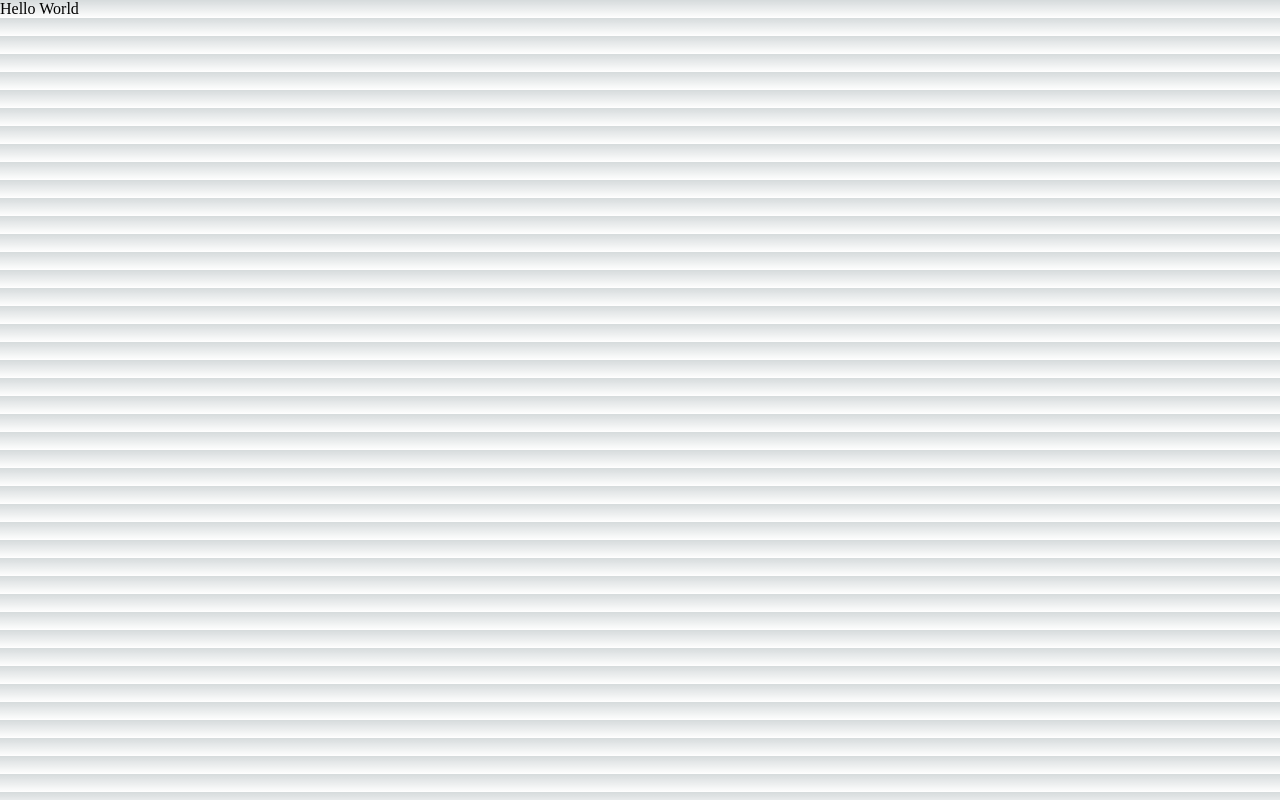
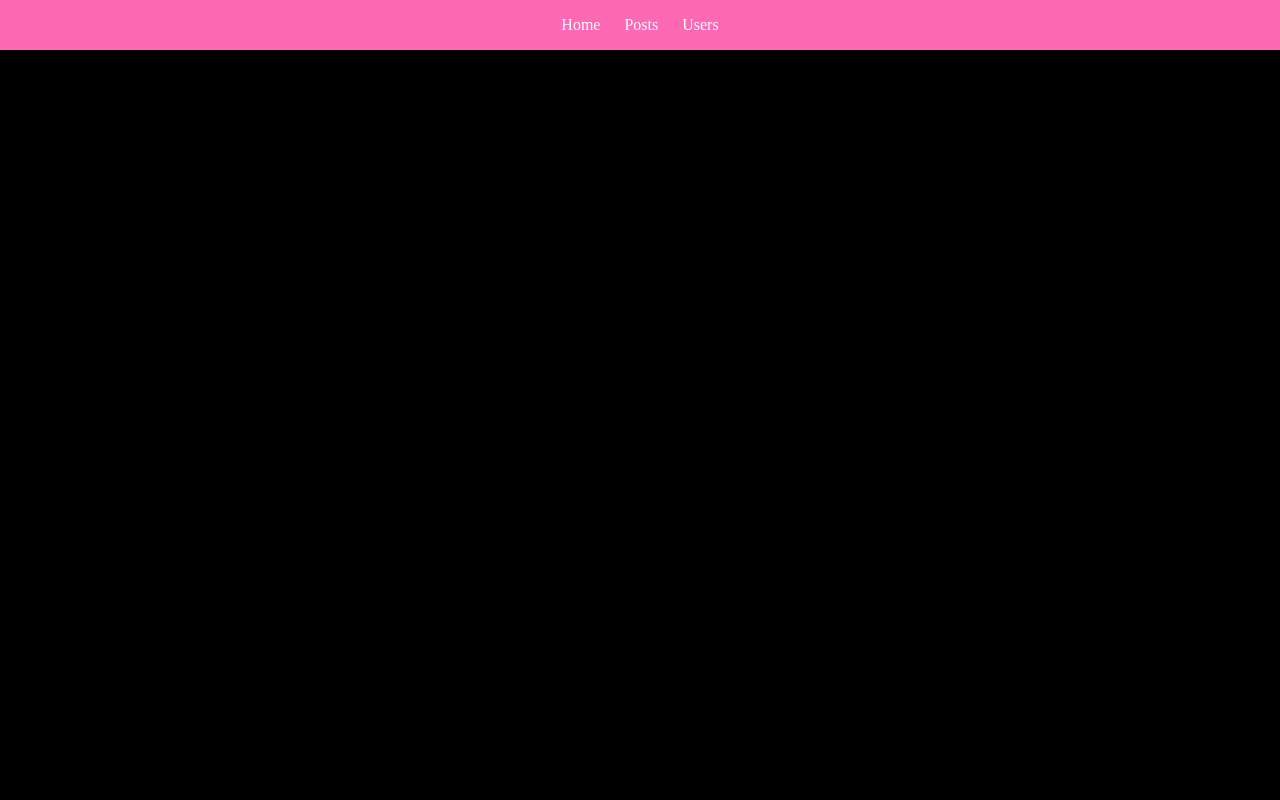
Before and after one commit to michelle01022012/next-crash-course, a Next.js app: page / in a window 1280 px wide. Built offline with nearby package versions, Linux system fonts and the light colour scheme.

Commit message:
updated color scheme and removed lines on page output

```diff
--- /dev/null
+++ b/Components/Navbar.js
@@ -0,0 +1,11 @@
+export default function Navbar() {
+  return (
+    <nav>
+        <ul>
+            <li>Home</li>
+            <li>Posts</li>
+            <li>Users</li>
+        </ul>
+      </nav>
+  )
+}
--- a/pages/index.js
+++ b/pages/index.js
@@ -2,13 +2,14 @@ import Head from 'next/head'
 import Image from 'next/image'
 import { Inter } from 'next/font/google'
 import styles from '@/styles/Home.module.css'
+import Navbar from '@/Components/Navbar'
 
 const inter = Inter({ subsets: ['latin'] })
 
 export default function Home() {
   return (
     <>
-      Hello World
+     <Navbar />
     </>
   )
 }
--- a/styles/globals.css
+++ b/styles/globals.css
@@ -1,39 +1,15 @@
-:root {
+css:root {
   --max-width: 1100px;
   --border-radius: 12px;
-  --font-mono: ui-monospace, Menlo, Monaco, 'Cascadia Mono', 'Segoe UI Mono',
-    'Roboto Mono', 'Oxygen Mono', 'Ubuntu Monospace', 'Source Code Pro',
-    'Fira Mono', 'Droid Sans Mono', 'Courier New', monospace;
-
+  --font-mono: ui-monospace, Menlo, Monaco, 'Cascadia Mono', 'Segoe UI Mono', 'Roboto Mono', 'Oxygen Mono', 'Ubuntu Monospace', 'Source Code Pro', 'Fira Mono', 'Droid Sans Mono', 'Courier New', monospace;
   --foreground-rgb: 0, 0, 0;
   --background-start-rgb: 214, 219, 220;
   --background-end-rgb: 255, 255, 255;
-
-  --primary-glow: conic-gradient(
-    from 180deg at 50% 50%,
-    #16abff33 0deg,
-    #0885ff33 55deg,
-    #54d6ff33 120deg,
-    #0071ff33 160deg,
-    transparent 360deg
-  );
-  --secondary-glow: radial-gradient(
-    rgba(255, 255, 255, 1),
-    rgba(255, 255, 255, 0)
-  );
-
+  --primary-glow: conic-gradient( from 180deg at 50% 50%, #16abff33 0deg, #0885ff33 55deg, #54d6ff33 120deg, #0071ff33 160deg, transparent 360deg );
+  --secondary-glow: radial-gradient( rgba(255, 255, 255, 1), rgba(255, 255, 255, 0) );
   --tile-start-rgb: 239, 245, 249;
   --tile-end-rgb: 228, 232, 233;
-  --tile-border: conic-gradient(
-    #00000080,
-    #00000040,
-    #00000030,
-    #00000020,
-    #00000010,
-    #00000010,
-    #00000080
-  );
-
+  --tile-border: conic-gradient( #00000080, #00000040, #00000030, #00000020, #00000010, #00000010, #00000080 );
   --callout-rgb: 238, 240, 241;
   --callout-border-rgb: 172, 175, 176;
   --card-rgb: 180, 185, 188;
@@ -45,27 +21,11 @@
     --foreground-rgb: 255, 255, 255;
     --background-start-rgb: 0, 0, 0;
     --background-end-rgb: 0, 0, 0;
-
     --primary-glow: radial-gradient(rgba(1, 65, 255, 0.4), rgba(1, 65, 255, 0));
-    --secondary-glow: linear-gradient(
-      to bottom right,
-      rgba(1, 65, 255, 0),
-      rgba(1, 65, 255, 0),
-      rgba(1, 65, 255, 0.3)
-    );
-
+    --secondary-glow: linear-gradient( to bottom right, rgba(1, 65, 255, 0), rgba(1, 65, 255, 0), rgba(1, 65, 255, 0.3) );
     --tile-start-rgb: 2, 13, 46;
     --tile-end-rgb: 2, 5, 19;
-    --tile-border: conic-gradient(
-      #ffffff80,
-      #ffffff40,
-      #ffffff30,
-      #ffffff20,
-      #ffffff10,
-      #ffffff10,
-      #ffffff80
-    );
-
+    --tile-border: conic-gradient( #ffffff80, #ffffff40, #ffffff30, #ffffff20, #ffffff10, #ffffff10, #ffffff80 );
     --callout-rgb: 20, 20, 20;
     --callout-border-rgb: 108, 108, 108;
     --card-rgb: 100, 100, 100;
@@ -79,20 +39,14 @@
   margin: 0;
 }
 
-html,
-body {
+html, body {
   max-width: 100vw;
   overflow-x: hidden;
 }
 
 body {
   color: rgb(var(--foreground-rgb));
-  background: linear-gradient(
-      to bottom,
-      transparent,
-      rgb(var(--background-end-rgb))
-    )
-    rgb(var(--background-start-rgb));
+  background-color: black; /* Kept your solid black background preference */
 }
 
 a {
@@ -105,3 +59,17 @@ a {
     color-scheme: dark;
   }
 }
+
+nav {
+  display: flex;
+  justify-content: center;
+  padding: 16px;
+  background-color: hotpink;
+}
+
+ul {
+  display: flex;
+  list-style: none;
+  gap: 24px;
+  color: white;
+}
```
